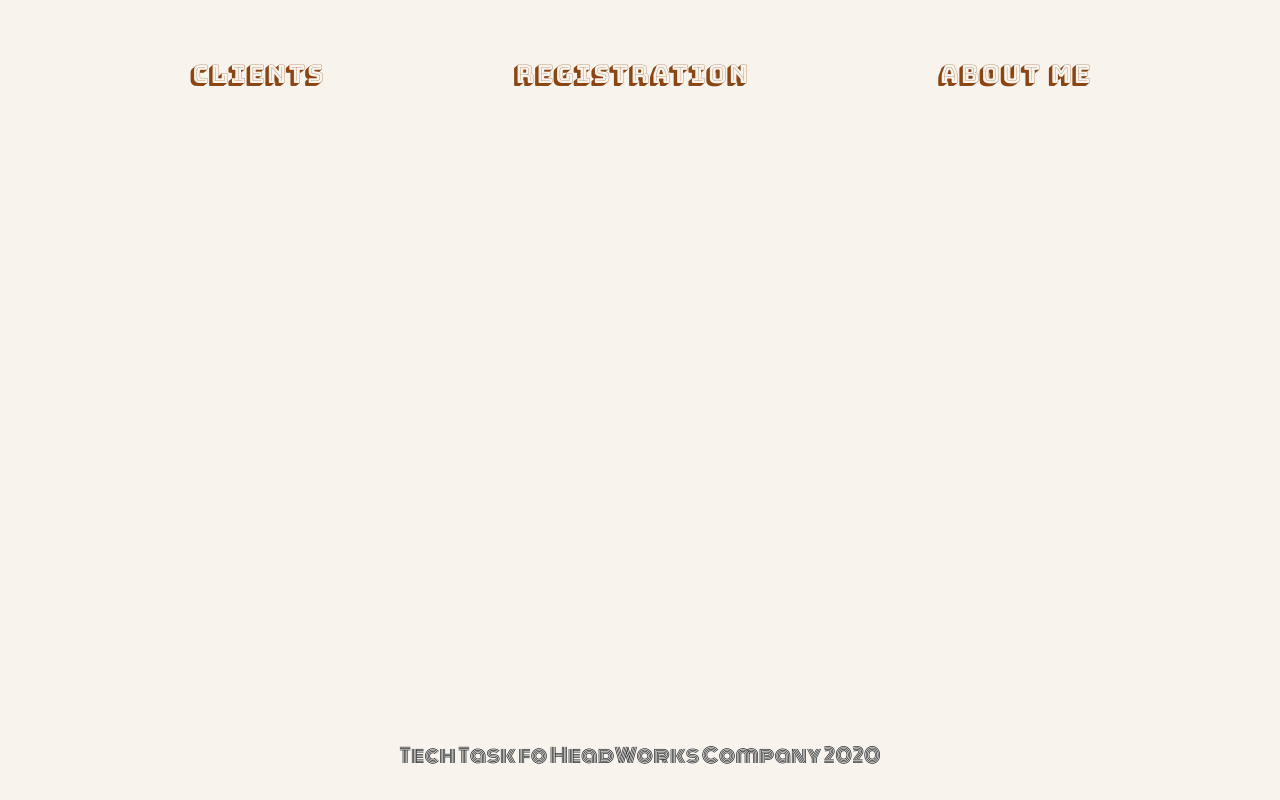
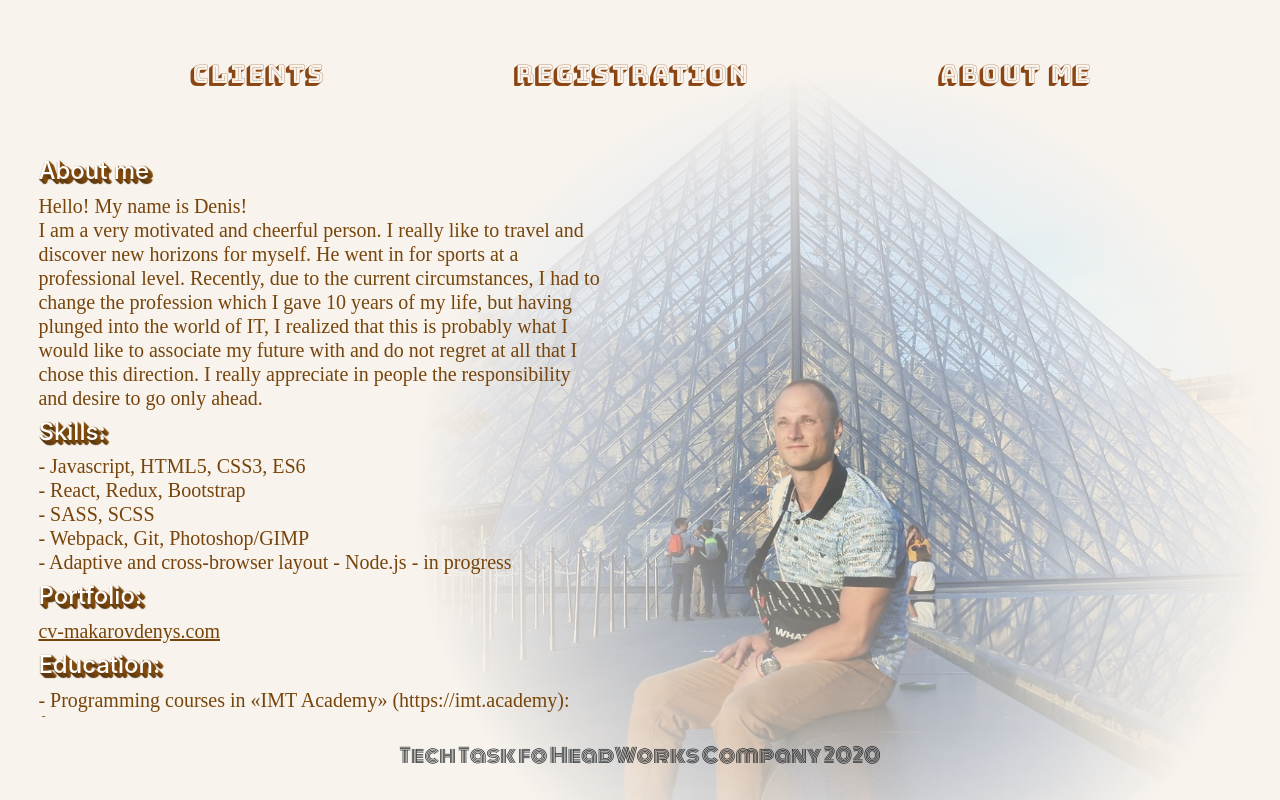
Before and after one commit to 1985MakarovDenis1985/HeadWorks_v1.0, a React app: page /#/about_me in a window 1280 px wide. Built offline with nearby package versions, Linux system fonts and the light colour scheme; a web font is replaced by a local one.

Commit message:
finished v -1.0

```diff
--- a/src/js/components/content/AboutBox.js
+++ b/src/js/components/content/AboutBox.js
@@ -1,8 +1,7 @@
 import React from 'react';
 
 
-
-class AboutBox extends React.Component{
+class AboutBox extends React.Component {
     constructor(props) {
         super(props);
 
@@ -12,7 +11,48 @@ class AboutBox extends React.Component{
     render() {
         return (
             <div className="content_box content_about_box">
+                <div className="about_box_img">
+                    <div className="img_first_round"></div>
+                </div>
 
+                <div className="about_box_info">
+                    <h4>About me</h4>
+                    <h5>Hello! My name is Denis!<br/>
+                        I am a very motivated and cheerful person. I really like to travel and discover new horizons for
+                        myself. He went in for sports at a professional level. Recently, due to the current
+                        circumstances, I had to change the profession which I gave 10 years of my life, but having
+                        plunged into the world of IT, I realized that this is probably what I would like to associate my
+                        future with and do not regret at all that I chose this direction. I really appreciate in people
+                        the responsibility and desire to go only ahead.
+                    </h5>
+                    <h4>Skills:</h4>
+                    <h5>
+                        - Javascript, HTML5, CSS3, ES6<br/>
+                        - React, Redux, Bootstrap<br/>
+                        - SASS, SCSS<br/>
+                        - Webpack, Git, Photoshop/GIMP<br/>
+                        - Adaptive and cross-browser layout - Node.js - in progress
+                    </h5>
+                    <h4>Portfolio:</h4>
+                    <h5>
+                        <a href="http://cv-makarovdenys.com">cv-makarovdenys.com</a>
+                    </h5>
+                    <h4>Education:</h4>
+                    <h5>- Programming courses in «IMT Academy» (https://imt.academy): front-end javascript
+                        developer<br/>
+                        - Programming courses in «Real IT»: Html, css, bootstrap<br/>
+                        - master`s degree of social sciences
+                    </h5>
+                    <h4>English:</h4>
+                    <h5>- IELTS 5.5 band, certificate 2019</h5>
+                    <h4>Achievements:</h4>
+                    <h5>- developed a library of slider that is sold on www.codester.com ( <a
+                        href="http://www.codester.com/index.php?url=items/preview/20183/magicslider-javascript-css-html">http://
+                        www.codester.com/index.php?url=items/preview/20183/magicslider-javascript-css-html</a> )
+                    </h5>
+
+
+                </div>
             </div>
         );
     }
--- a/src/js/components/content/ClientsBox.js
+++ b/src/js/components/content/ClientsBox.js
@@ -17,15 +17,11 @@ class ClientsBox extends React.Component {
         super(props);
     }
 
-
-
     render() {
-        let {clients} = JSON.parse(JSON.stringify(this.props))
-
         return (
             <div className="content_box content_clients_box">
                 <div className="content_box_clients_box">
-                    {clients.reverse().map((el) => (
+                    {this.props.clients.reverse().map((el) => (
                         <div className="content_box_user_box" key={el.id}>
                             <p> Name: <span>{el.firstName}  {el.secondName}</span></p>
                             <p> Date of registration: <span>{el.dateRegistration}</span></p>
--- a/src/scss/main.scss
+++ b/src/scss/main.scss
@@ -2,17 +2,21 @@ $main_text_shadow : #520e23;
 $border_color : saddlebrown;
 $main_text_shadow : 10px 10px 5px 0px rgba(0,0,0,0.75);
 $main_box_shadow : 10px 10px 5px 0px rgba(0,0,0,0.75);
+$color-shadow1: #824d0f;
+$color-shadow: #583711;
 
-
-
+@mixin boxPos{
+  box-sizing: border-box;
+  border: 1px solid grey;
+  position: absolute;
+}
 
 @import "modules/kaemframes";
 @import "modules/header";
 @import "modules/client_list";
 @import "modules/registration_box";
 @import "modules/footer";
-
-
+@import "modules/about_box";
 
 .main_container{
   width: 100vw;
@@ -21,4 +25,7 @@ $main_box_shadow : 10px 10px 5px 0px rgba(0,0,0,0.75);
   flex-direction: column;
   box-sizing: border-box;
   background: #f8f3ed;
+  box-sizing: border-box;
+  overflow: hidden;
+  position: relative;
 }
--- /dev/null
+++ b/src/scss/modules/_about_box.scss
@@ -0,0 +1,98 @@
+@import url('https://fonts.googleapis.com/css2?family=Baloo+Tammudu+2&display=swap');
+
+
+.content_about_box {
+  width: 100%;
+  height: 100%;
+
+  .about_box_info {
+    width: 50%;
+    height: 70%;
+    position: absolute;
+    left: 0;
+    padding: 3%;
+    padding-top: 0;
+    z-index: 100;
+    overflow: scroll;
+
+    @media screen and (max-width: 320px) {
+      width: 70%;
+    }
+
+    &::-webkit-scrollbar {
+      width: 0px;
+      background: rgba(255, 255, 255, 0.0);
+    }
+
+
+    h4 {
+      color: #ffffff;
+      text-shadow: 1px 0px 1px $color-shadow1,
+      0px 1px 1px $color-shadow,
+      2px 1px 1px $color-shadow1,
+      1px 2px 1px $color-shadow,
+      3px 2px 1px $color-shadow1,
+      2px 3px 1px $color-shadow,
+      4px 3px 1px $color-shadow1,
+      3px 4px 1px $color-shadow,
+      5px 4px 1px $color-shadow1,
+      4px 5px 1px $color-shadow,
+    }
+
+    h5 {
+      color: #77450b;
+      font-family: 'Baloo Tammudu 2', cursive;
+
+      @media screen and (max-width: 414px) {
+        font-size: 14px;
+        text-align: justify;
+      }
+    }
+
+    a {
+      //text-decoration: none;
+      color: #77450b;
+      cursor: pointer;
+      text-decoration: underline;
+    }
+  }
+
+  .about_box_img {
+    width: 1000px;
+    height: 1000px;
+    border-radius: 50%;
+    position: absolute;
+    right: -5%;
+    top: 0;
+    background-image: url("../img/about.jpg");
+    background-position: center;
+    background-size: cover;
+    display: flex;
+    justify-content: center;
+    align-items: center;
+    border: none;
+    z-index: 10;
+
+    @media screen and (max-width: 1024px) {
+      right: -40%;
+    }
+
+    @media screen and (max-width: 414px) {
+      right: -100% !important;
+    }
+
+    @media screen and (max-width: 320px) {
+      right: -150% !important;
+    }
+
+    .img_first_round {
+      width: 100%;
+      height: 100%;
+      //border-radius: 50%;
+      background: rgb(255, 255, 255);
+      border: none;
+
+      background: radial-gradient(circle, rgba(255, 255, 255, 0.24833683473389356) 0%, rgba(248, 243, 237, 1) 61%);
+    }
+  }
+}
--- a/src/scss/modules/_client_list.scss
+++ b/src/scss/modules/_client_list.scss
@@ -8,10 +8,8 @@
   height: 80%;
 
   .content_box {
-    //width: 100%;
     height: 100%;
     padding: 6%;
-
 
 
     @media screen and (max-width: 768px) {
@@ -74,33 +72,32 @@
         transition: .5s;
         cursor: pointer;
 
+        &:hover {
+          margin-left: 5%;
+        }
+
         @media screen and (max-width: 1024px) and (max-height: 1366px) {
           width: 80%;
           padding: 5%;
         }
 
-        @media screen and (max-width: 1024px) and (max-height: 768px){
+        @media screen and (max-width: 1024px) and (max-height: 768px) {
           padding: 1.5%;
           margin: auto;
         }
 
-        @media screen and (max-width: 768px) and (max-height: 1024px){
+        @media screen and (max-width: 768px) and (max-height: 1024px) {
           width: 50%;
           padding: 1.5%;
           margin: auto;
         }
 
-        @media screen and (max-width: 414px){
+        @media screen and (max-width: 414px) {
           width: 80% !important;
         }
 
-        @media screen and (max-width: 320px){
+        @media screen and (max-width: 320px) {
           height: 14%
-        }
-
-
-        &:hover {
-          margin-left: 5%;
         }
 
 
@@ -133,8 +130,6 @@
         }
       }
     }
-
-
 
 
     .content_box_btn_registration {
@@ -208,7 +203,7 @@
             background-clip: text;
             text-shadow: 0px 3px 3px rgba(255, 255, 255, 0.5);
 
-            @media screen and (max-width: 414px){
+            @media screen and (max-width: 414px) {
               font-size: 11px !important;
             }
           }
@@ -221,13 +216,13 @@
 
 
 //// for mobile
-.content_clients_box{
+.content_clients_box {
   @media screen and (max-width: 414px) {
     height: 80%;
   }
 }
 
-.content_box_clients_box{
+.content_box_clients_box {
   @media screen and (max-width: 414px) {
     height: 90% !important;
   }
--- a/src/scss/modules/_footer.scss
+++ b/src/scss/modules/_footer.scss
@@ -11,6 +11,7 @@ footer {
   font-family: 'Monoton', cursive;
 
   .footer_text{
+    z-index: 100;
     @media screen and (max-width: 414px) {
       font-size: 12px;
     }
--- a/src/scss/modules/_header.scss
+++ b/src/scss/modules/_header.scss
@@ -6,6 +6,7 @@
   //border: 1px solid red;
   width: 100%;
   height: 10%;
+  z-index: 100;
 
   .header_nav_block{
     //border: 1px solid red;
--- a/src/scss/modules/_registration_box.scss
+++ b/src/scss/modules/_registration_box.scss
@@ -215,7 +215,6 @@
 }
 
 .ajax_test {
-  //margin-top: -10%;
   height: 70px;
   font-size: 15px;
   text-align: center;
```
Also changed, not shown: src/img/about.jpg (added).
